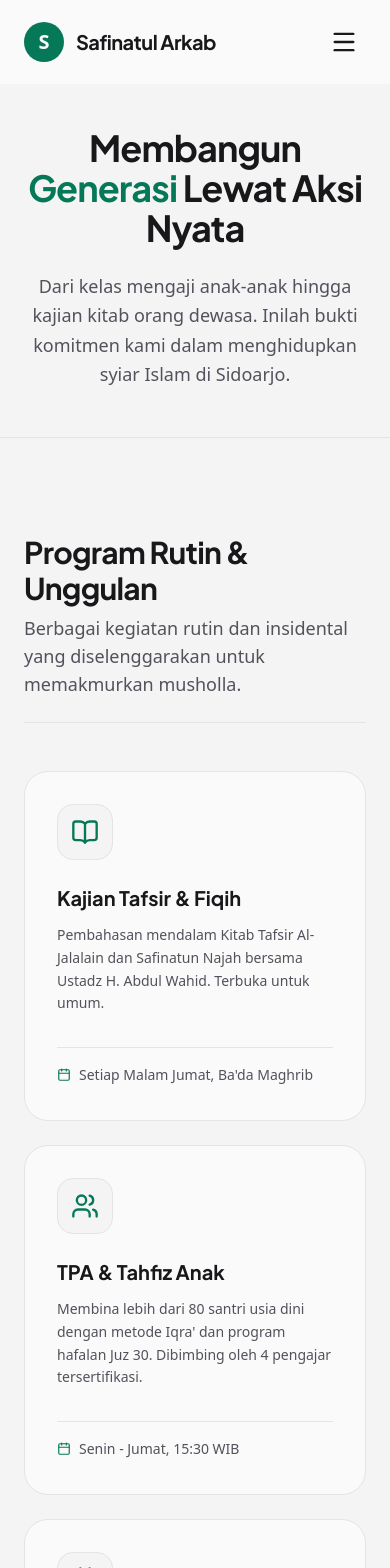
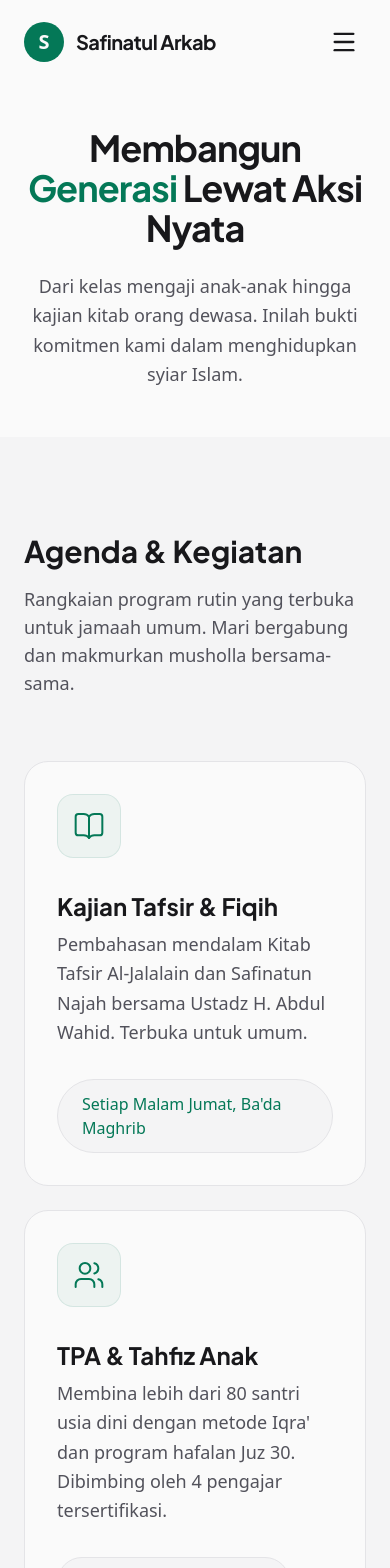
Before and after one commit to kaz-hero123/Musholla-Safinatul-Arkab, a Next.js app: page /kegiatan in a window 390 px wide. Shown: the top 1568 px of the page. Built offline with nearby package versions, Linux system fonts and the light colour scheme.

Commit message:
feat(activities): redesign activities page with masonry gallery and programs list

```diff
--- a/src/app/kegiatan/page.tsx
+++ b/src/app/kegiatan/page.tsx
@@ -1,31 +1,28 @@
-import Programs from "@/components/sections/Programs";
-import Gallery from "@/components/sections/Gallery";
-import { Metadata } from "next";
+import { ProgramsList } from "@/components/sections/ProgramsList";
+import { GalleryGrid } from "@/components/sections/GalleryGrid";
+import type { Metadata } from "next";
 
 export const metadata: Metadata = {
-  title: "Aktivitas & Galeri - Musholla Safinatul Arkab",
-  description: "Program rutin, kegiatan sosial, dan dokumentasi aktivitas jamaah Musholla Safinatul Arkab.",
+  title: "Agenda & Kegiatan - Musholla Safinatul Arkab",
+  description: "Jadwal kajian, TPA, dan galeri dokumentasi kegiatan Musholla Safinatul Arkab Sidoarjo.",
 };
 
 export default function KegiatanPage() {
   return (
     <>
-      <section className="pt-32 pb-12 px-6 bg-bg-secondary">
-        <div className="max-w-4xl mx-auto text-center">
+      <section className="pt-32 pb-12 px-6 bg-bg-primary text-center">
+        <div className="max-w-4xl mx-auto">
           <h1 className="font-display text-4xl md:text-6xl font-bold tracking-tight text-text-primary mb-6">
-            Membangun <span className="text-emerald-primary">Generasi</span> Lewat Aksi Nyata
+            Membangun <span className="text-emerald-primary">Generasi</span> <br className="hidden md:block"/> Lewat Aksi Nyata
           </h1>
-          <p className="text-lg md:text-xl text-text-secondary leading-relaxed">
-            Dari kelas mengaji anak-anak hingga kajian kitab orang dewasa. Inilah bukti komitmen kami dalam menghidupkan syiar Islam di Sidoarjo.
+          <p className="text-lg md:text-xl text-text-secondary leading-relaxed max-w-2xl mx-auto">
+            Dari kelas mengaji anak-anak hingga kajian kitab orang dewasa. Inilah bukti komitmen kami dalam menghidupkan syiar Islam.
           </p>
         </div>
       </section>
 
-      {/* Routine Programs Section (What we do) */}
-      <Programs />
-
-      {/* Gallery Section (Evidence of what we do) */}
-      <Gallery />
+      <ProgramsList />
+      <GalleryGrid />
     </>
   );
 }
--- /dev/null
+++ b/src/components/sections/GalleryGrid.tsx
@@ -0,0 +1,44 @@
+/* eslint-disable @next/next/no-img-element */
+import React from "react";
+import { GALLERY_DATA } from "@/data/gallery";
+
+export function GalleryGrid() {
+  return (
+    <section className="py-24 px-6 bg-bg-primary border-t border-border">
+      <div className="max-w-7xl mx-auto">
+        <div className="mb-16 flex flex-col md:flex-row md:items-end justify-between gap-6">
+          <div>
+            <h2 className="text-3xl md:text-5xl font-display font-bold text-text-primary mb-4">
+              Dokumentasi
+            </h2>
+            <p className="text-text-secondary text-lg max-w-2xl">
+              Rekam jejak visual dari setiap aktivitas yang telah diselenggarakan.
+            </p>
+          </div>
+        </div>
+
+        <div className="grid grid-cols-1 md:grid-cols-3 gap-6 auto-rows-[250px]">
+          {GALLERY_DATA.map((item) => (
+            <div
+              key={item.id}
+              className={`group relative rounded-3xl overflow-hidden bg-bg-secondary ${item.className || ''}`}
+            >
+              <img
+                src={item.url}
+                alt={item.title}
+                className="w-full h-full object-cover group-hover:scale-105 transition-transform duration-700 ease-out"
+              />
+              <div className="absolute inset-0 bg-gradient-to-t from-black/80 via-black/20 to-transparent opacity-80 group-hover:opacity-100 transition-opacity" />
+              <div className="absolute bottom-0 left-0 right-0 p-8 transform translate-y-4 group-hover:translate-y-0 transition-transform">
+                <h3 className="text-white font-display font-bold text-xl mb-2">{item.title}</h3>
+                <p className="text-white/80 text-sm opacity-0 group-hover:opacity-100 transition-opacity delay-100 line-clamp-2">
+                  {item.description}
+                </p>
+              </div>
+            </div>
+          ))}
+        </div>
+      </div>
+    </section>
+  );
+}
--- /dev/null
+++ b/src/components/sections/ProgramsList.tsx
@@ -0,0 +1,39 @@
+import React from "react";
+import { PROGRAMS_DATA, icons } from "@/data/programs";
+
+export function ProgramsList() {
+  return (
+    <section className="py-24 px-6 bg-bg-secondary">
+      <div className="max-w-7xl mx-auto">
+        <div className="mb-16">
+          <h2 className="text-3xl md:text-5xl font-display font-bold text-text-primary mb-4">
+            Agenda & Kegiatan
+          </h2>
+          <p className="text-text-secondary text-lg max-w-2xl">
+            Rangkaian program rutin yang terbuka untuk jamaah umum. Mari bergabung dan makmurkan musholla bersama-sama.
+          </p>
+        </div>
+
+        <div className="space-y-6">
+          {PROGRAMS_DATA.map((program) => {
+            const IconComponent = icons[program.icon];
+            return (
+              <div key={program.id} className="bg-bg-primary rounded-3xl p-8 border border-border flex flex-col md:flex-row gap-8 items-start md:items-center hover:border-emerald-primary/30 transition-colors">
+                <div className="w-16 h-16 rounded-2xl bg-emerald-primary/5 flex items-center justify-center text-emerald-primary shrink-0 border border-emerald-primary/10">
+                  <IconComponent size={32} strokeWidth={1.5} />
+                </div>
+                <div className="flex-1">
+                  <h3 className="text-2xl font-display font-bold text-text-primary mb-2">{program.title}</h3>
+                  <p className="text-text-secondary text-lg leading-relaxed">{program.description}</p>
+                </div>
+                <div className="shrink-0 bg-bg-secondary px-6 py-3 rounded-full border border-border">
+                  <span className="text-emerald-primary font-medium">{program.schedule}</span>
+                </div>
+              </div>
+            );
+          })}
+        </div>
+      </div>
+    </section>
+  );
+}
```
